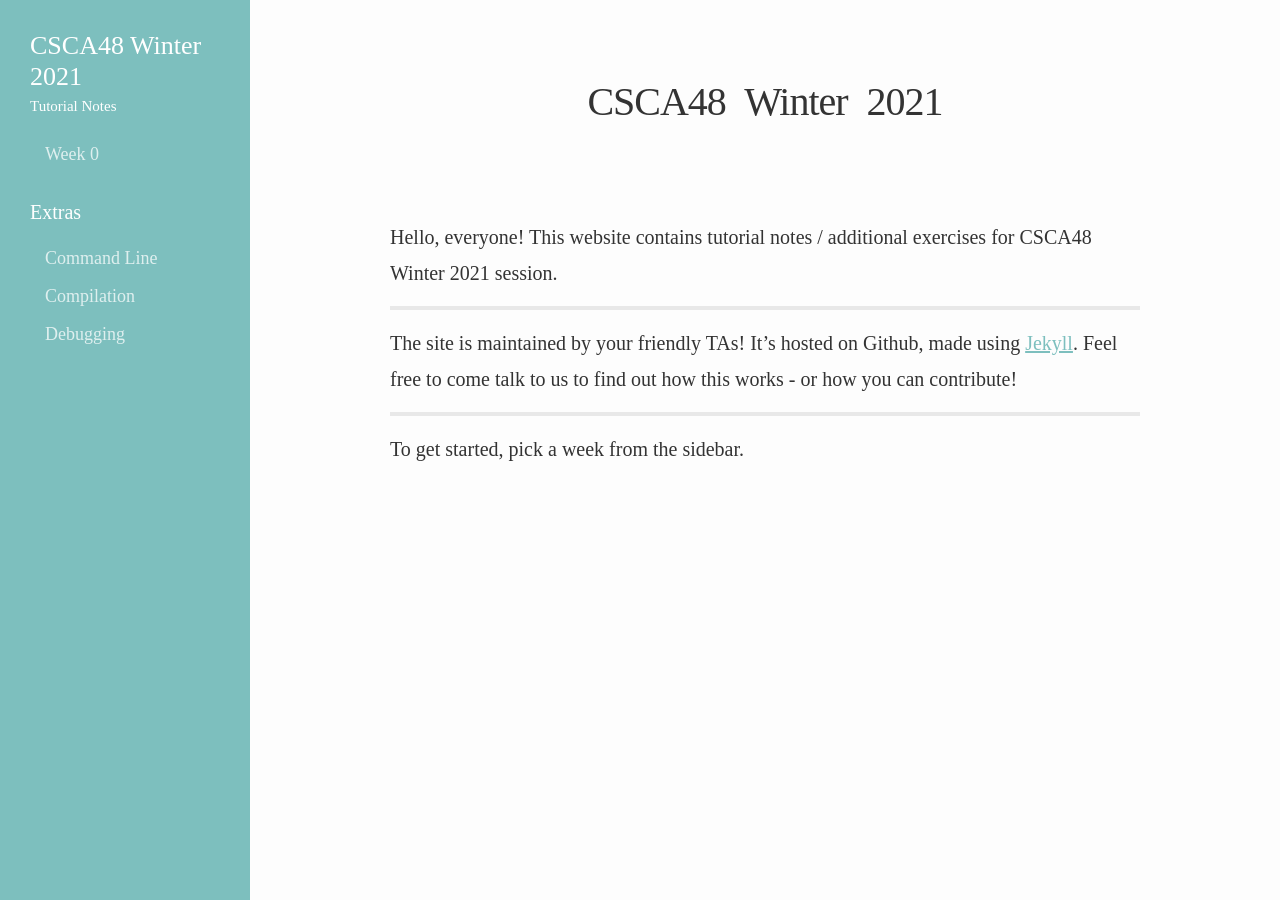
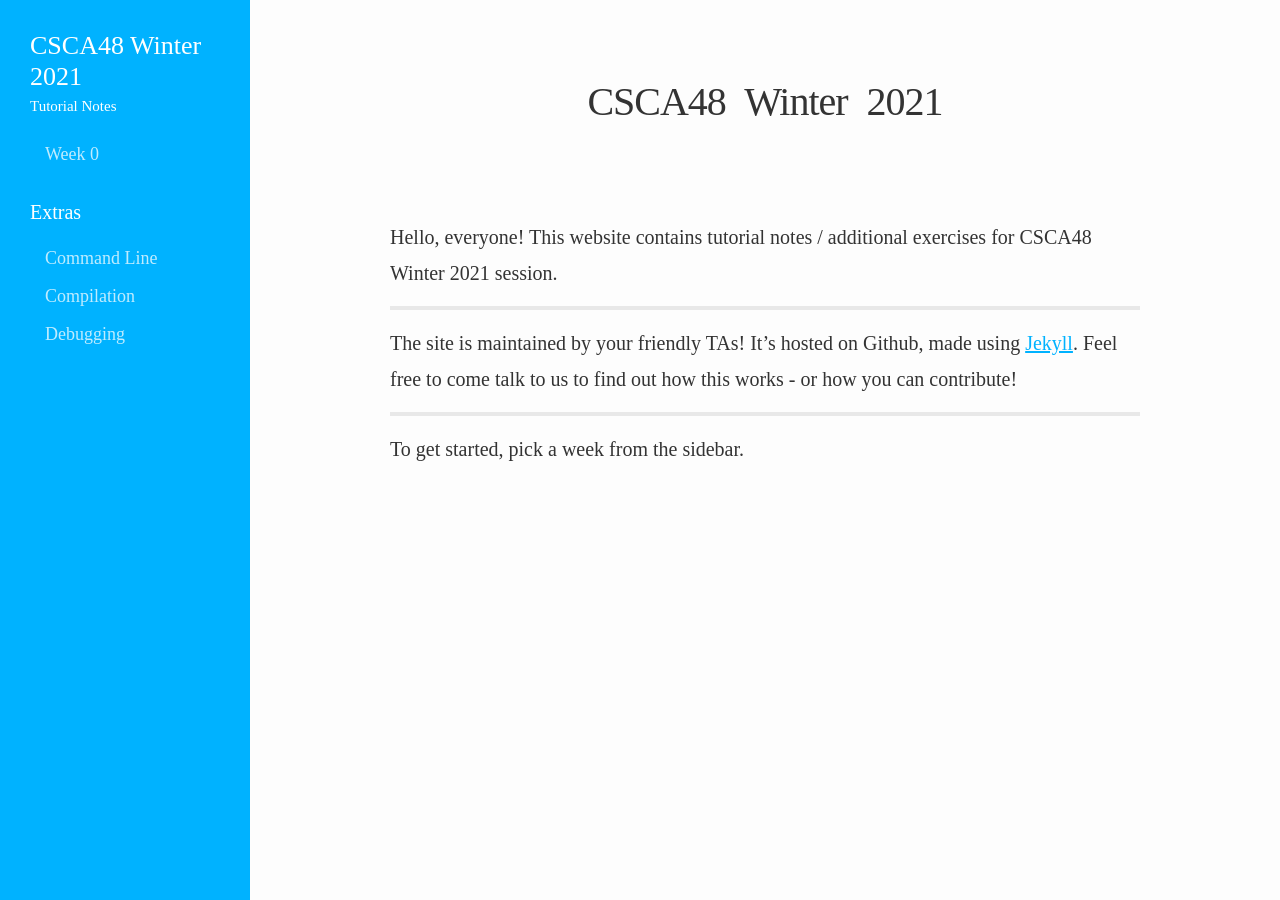
Before and after one commit to CSCA48/s21tutorials, a Jekyll site: the page built from index.md, in a window 1280 px wide. Built offline with Jekyll 4.4.1, drawn with Linux system fonts in a browser that asks for light colours; some web fonts are replaced.

Commit message:
new semester new color

```diff
--- a/_config.yml
+++ b/_config.yml
@@ -25,7 +25,7 @@ lang: en # The base language of your site, can be overwritten on a page or post
 show_lang_in_post_listings: true # Home page, archive, post lists on category and tag pages (useful, when you deliver mixed content).
 feed_limit: 25
 styles: # If you need more control over the layout please see /assets/main.scss and _sass/sidebar
-  brand-color: "#7dbfbe" # Used for the sidebar and the links
+  brand-color: "#00B2FF" # Used for the sidebar and the links
   link-text-decoration: underline # On light brand colors you may want to use underline for the links
 disqus:
   shortname:
```
